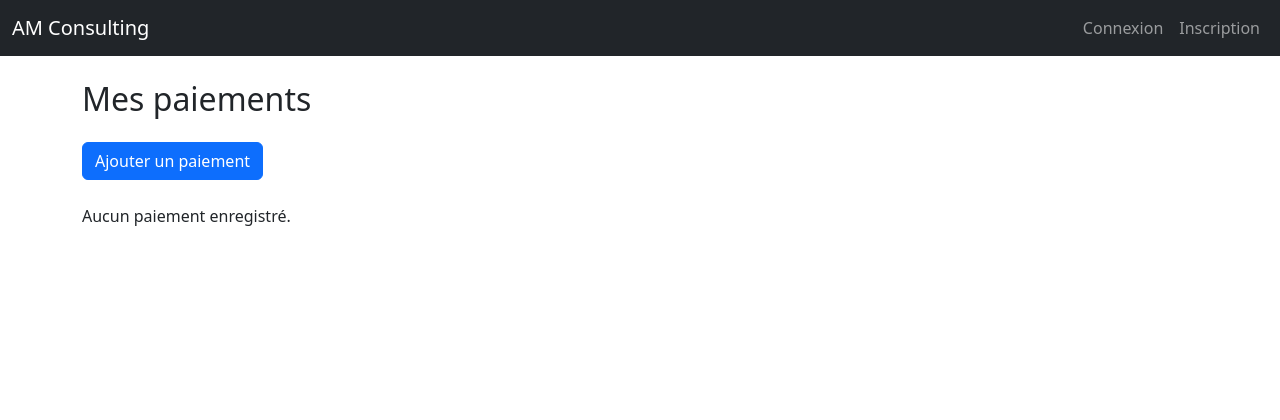
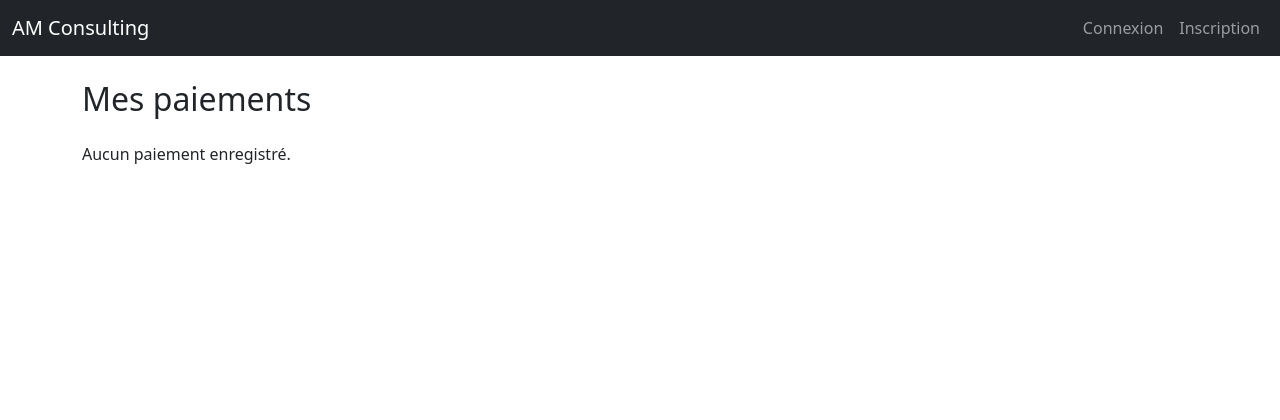
Before and after one commit to jsetoka/amc, a Django app: template templates/paiements/list.html in a window 1280 px wide. Shown: the top 420 px of the page. Run offline with Django 4.2, Linux system fonts and the light colour scheme; the template is opened without the code that fills it, so the values that code supplies are empty.

Commit message:
Mise à jour du projet Django : corrections + nouvelles fonctionnalités

```diff
--- a/templates/paiements/list.html
+++ b/templates/paiements/list.html
@@ -1,10 +1,5 @@
 {% extends 'base.html' %} {% block content %}
 <h2 class="mb-4">Mes paiements</h2>
-<a
-  href="{% url 'paiement_create' abonnement.pk  %}"
-  class="btn btn-primary mb-4"
-  >Ajouter un paiement</a
->
 
 {% if paiements %}
 <table class="table table-striped table-bordered">
@@ -34,16 +29,6 @@
           class="btn btn-sm btn-outline-info"
           >Voir</a
         >
-        <a
-          href="{% url 'paiement_update' paiement.pk %}"
-          class="btn btn-sm btn-outline-warning"
-          >Modifier</a
-        >
-        <a
-          href="{% url 'paiement_delete' paiement.pk %}"
-          class="btn btn-sm btn-outline-danger"
-          >Supprimer</a
-        >
       </td>
     </tr>
     {% endfor %}
```
Also changed, not shown: templates/abonnements/list.html (+0 -10 lines), templates/vehicules/list.html (+0 -10 lines).
